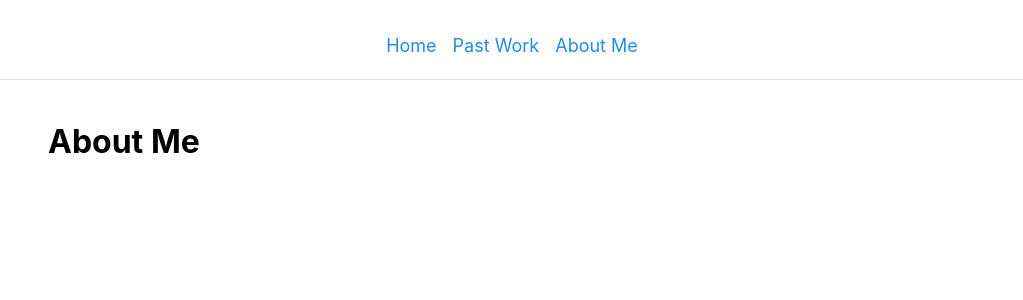
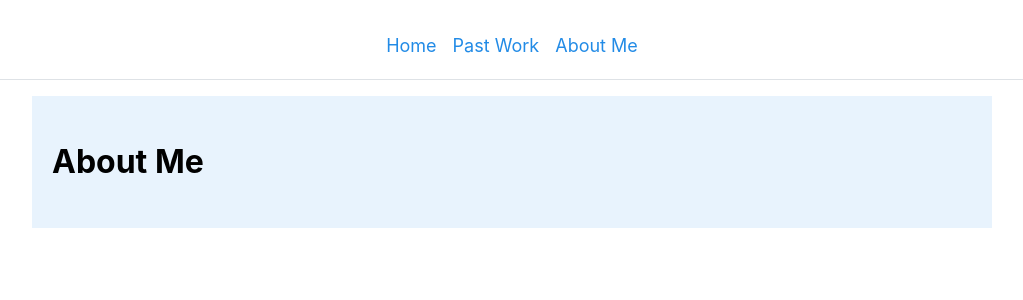
Before and after one commit to garyfan1/my_first_react, a React (Vite) app: page /about-me in a window 1280 px wide. Shown: the top 300 px of the page, without its empty margins (128-1151 px from the left). Built offline with nearby package versions, Linux system fonts and the light colour scheme.

Commit message:
add a bit style

```diff
--- a/src/App.tsx
+++ b/src/App.tsx
@@ -33,7 +33,7 @@ function App() {
         </AppShell.Header>
 
         <AppShell.Main>
-          <Container>
+          <Container p={20} bg="var(--mantine-color-blue-light)">
             <Outlet />
           </Container>
         </AppShell.Main>
```
